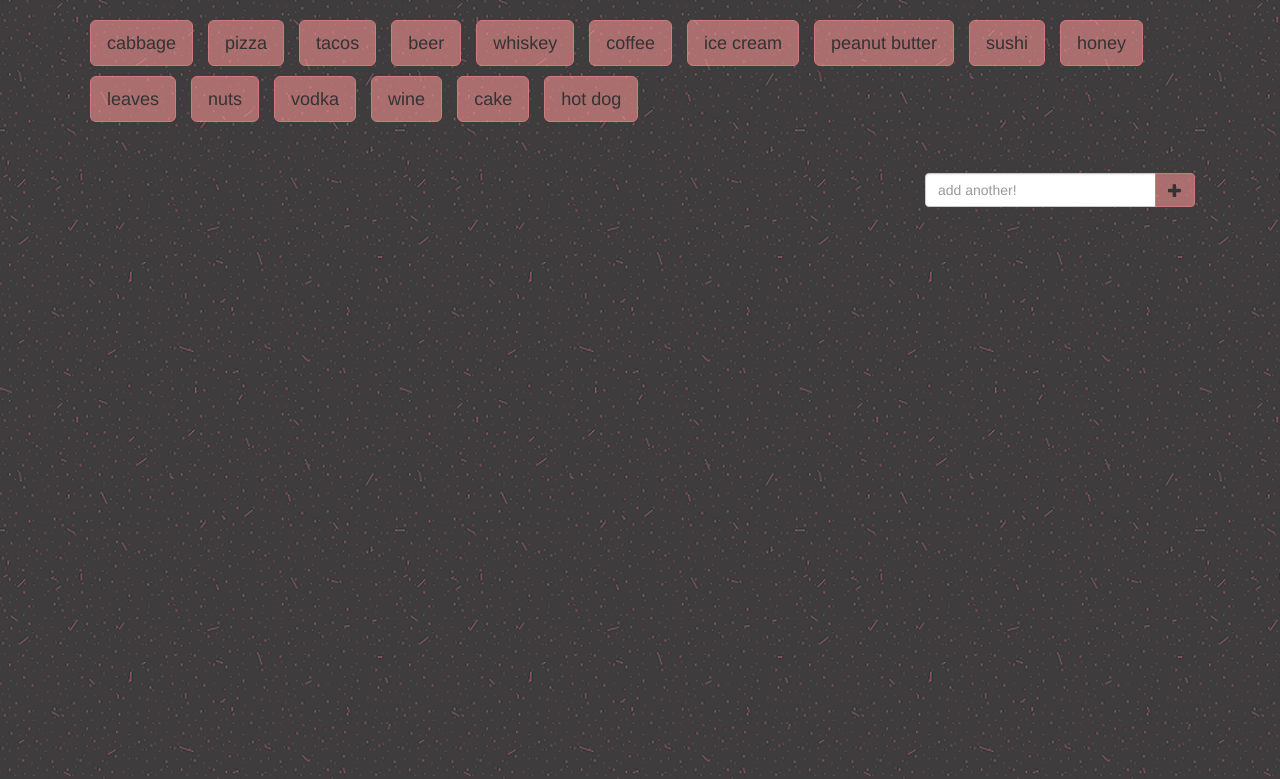
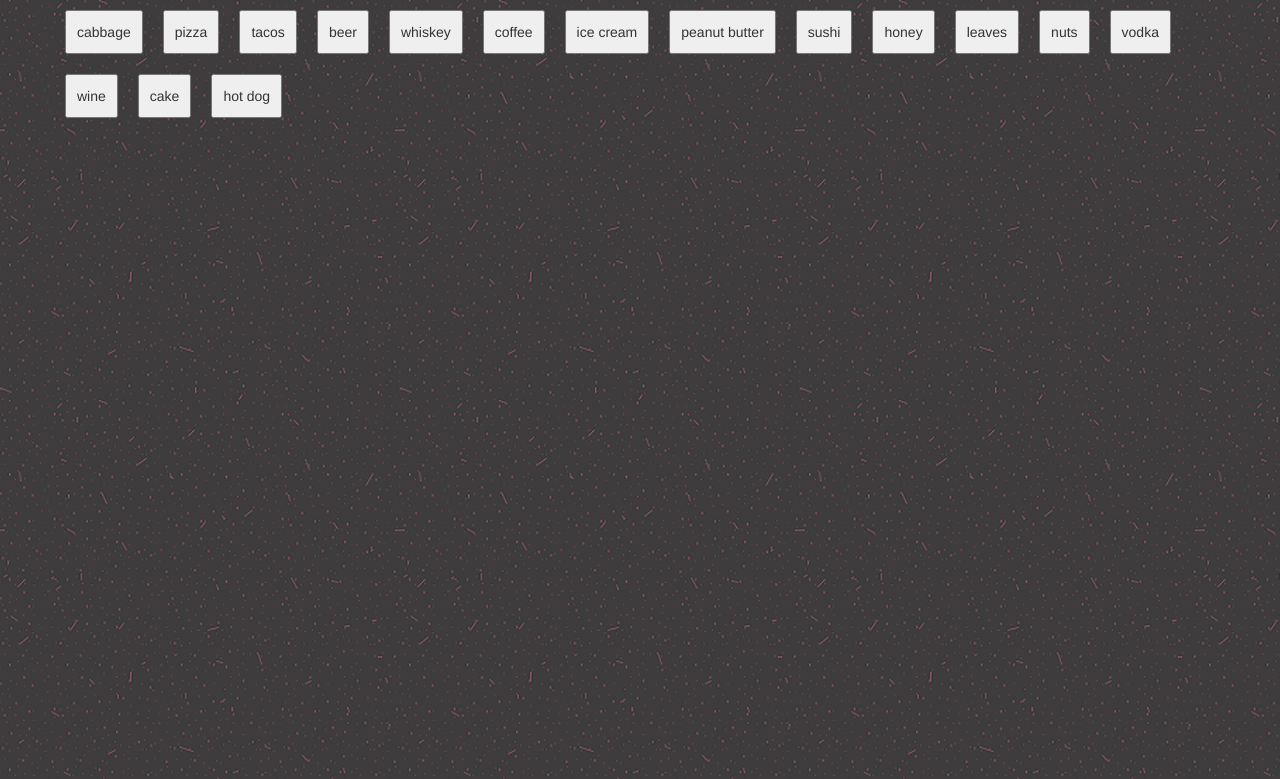
Before and after one commit to victoriarainc/giphy-app, a plain HTML site: page index.html in a window 1280 px wide. Shown: the top 779 px of the page. Drawn offline with nearby package versions, Linux system fonts and the light colour scheme.

Commit message:
removed rounded corners and centered results

```diff
--- a/assets/css/style.css
+++ b/assets/css/style.css
@@ -1,7 +1,3 @@
-* {
-	box-sizing: border-box;
-}
-
 html, body {
 	height: 100%;
 }
@@ -24,9 +20,10 @@ body {
 
 #gifsDiv {
 	min-height: 85vh;
-	display: inline-flex;
+	display: flex;
 	flex-direction: row;
 	flex-wrap: wrap;
+	justify-content: space-around;
 }
 
 .imgRatingDiv {
@@ -52,9 +49,10 @@ footer#foot::before {
 	clear: both;
 }
 
-#topicButtons {
+.topicButtons {
 	padding: 10px;
 	margin: 10px;
+	border-radius: none;
 }
 
 button.buttonStyle, button#gifBtnText {
@@ -83,11 +81,10 @@ button.buttonStyle:active, button#gifBtnText:active {
 
 .gifImg {
 	padding: 30px;
-	border-radius: 15px;
 	background-color: pink;
-	border: 3px solid #fff;
 	margin: 10px;
 	height: 230px;
+	width: 230px;
 }
 
 .ratingInfo {
--- a/assets/javascript/app.js
+++ b/assets/javascript/app.js
@@ -4,11 +4,11 @@ var topics = ["cabbage", "pizza", "tacos", "beer", "whiskey", "coffee", "ice cre
 // initial function to populate the DOM with buttons from topics array, pull relevant gifs from giphy
 $(document).ready(function() {
 	for (var i = 0; i < topics.length; i++) {
-		$("<button>").text(topics[i]).attr("data-value", topics[i]).addClass("buttonStyle btn btn-lg").appendTo("#topicButtons");
+		$("<button>").text(topics[i]).attr("data-value", topics[i]).addClass("topicButtons").appendTo("#topicButtons");
 	}
 })
 
-$(document).on("click", ".buttonStyle", clickedAButton);
+$(document).on("click", ".topicButtons", clickedAButton);
 
 $(document).on("click", ".gifImg", doSomethingWithGif);
 
--- a/index.html
+++ b/index.html
@@ -1,33 +1,35 @@
 <!Doctype Html>
 <html lang="en-us">
+
 <head>
 	<meta charset="UTF-8">
 	<meta name="viewport" content="width=device-width, initial-scale=1">
-<!-- 	<link rel="stylesheet" type="text/css" href="assets/css/reset.css">
- -->	<link rel="stylesheet" type="text/css" href="assets/css/style.css">
+	<link rel="stylesheet" href="https://maxcdn.bootstrapcdn.com/bootstrap/3.3.7/css/bootstrap.min.css" integrity="sha384-BVYiiSIFeK1dGmJRAkycuHAHRg32OmUcww7on3RYdg4Va+PmSTsz/K68vbdEjh4u" crossorigin="anonymous">	<title>Giphy Search!</title>
+  <link rel="stylesheet" type="text/css" href="assets/css/style.css">
 	<script src="https://code.jquery.com/jquery-3.2.1.js" integrity="sha256-DZAnKJ/6XZ9si04Hgrsxu/8s717jcIzLy3oi35EouyE=" crossorigin="anonymous"></script>
 	<script src="assets/javascript/app.js"></script>
-	<link rel="stylesheet" href="https://maxcdn.bootstrapcdn.com/bootstrap/3.3.7/css/bootstrap.min.css" integrity="sha384-BVYiiSIFeK1dGmJRAkycuHAHRg32OmUcww7on3RYdg4Va+PmSTsz/K68vbdEjh4u" crossorigin="anonymous">
-	<title>Giphy Search!</title>
 </head>
+
 <body>
 
 	<div class="container">
-		<div id="topicButtons" class="row">
-		</div>
-		<div>
-			<div id="gifsDiv" class="col-md-9">
-			</div>
-			<div id="addAGif" class="col-md-3 input-group">
+
+		<div id="topicButtons" class="row"> </div>
+
+		<div id="gifsDiv" class="col-md-12"> </div>
+
+			<!-- <div id="addAGif" class="col-md-3 input-group">
 				<input type="text" class="form-control" id="newTextBtn" placeholder="add another!">
 				<span class="input-group-btn">
-					<button type="button" class="btn btn-default glyphicon glyphicon-plus" id="gifBtnText"></button>
+					<button type="button" class="btn" id="gifBtnText"></button>
 				</span>
-			</div>
-		</div>
+			</div> -->
+
 	</div>
+
 	<footer id="foot">
 		<p id="copyright">© Copyright 2017 || fabulous gifs brought to this page via the Giphy API and coding by Lindsay Wall</p>
 	</footer>
+
 </body>
 </html>
```
